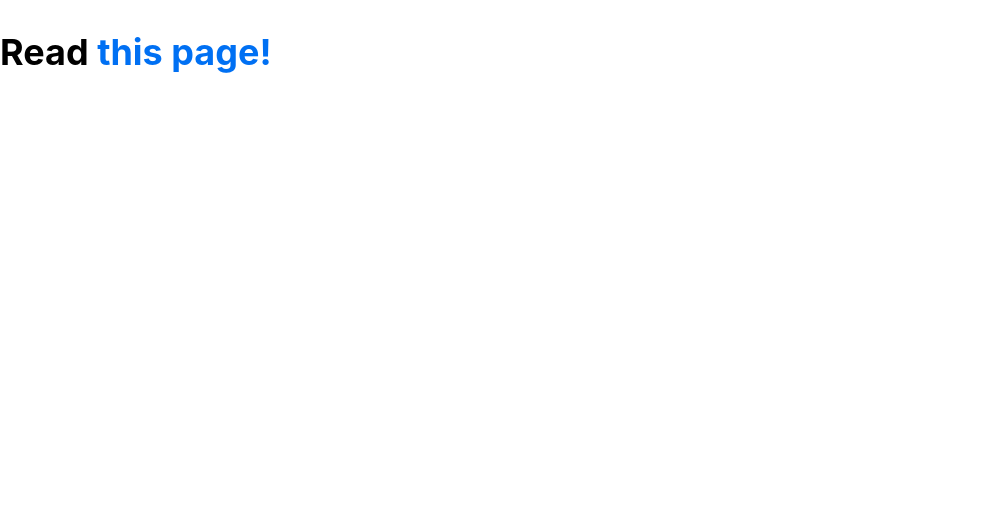
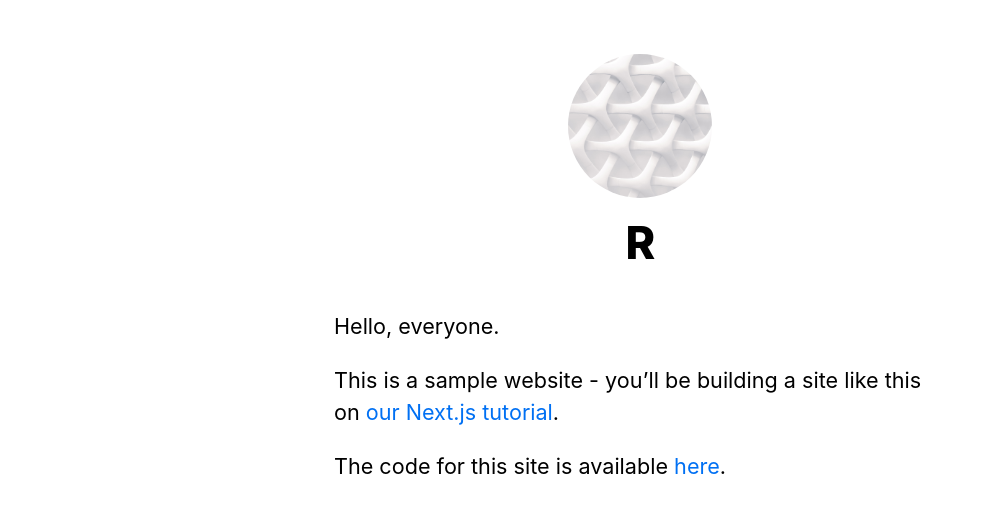
Before and after one commit to ru-461/next-tutorial-with-docker, a Next.js app: page / in a window 1280 px wide. Shown: the top 512 px of the page, without its empty margins (0-981 px from the left). Built offline with nearby package versions, Linux system fonts and the light colour scheme.

Commit message:
update: Complete Assets, Metadata, and CSS - Polishing Layout

```diff
--- a/components/layout.js
+++ b/components/layout.js
@@ -1,7 +1,75 @@
+import Head from "next/head";
+import Image from "next/image";
 import styles from "./layout.module.css";
+import utilStyles from "../styles/utils.module.css";
+import Link from "next/link";
 
-const Layout = ({ children }) => {
-  return <div className={styles.container}>{children}</div>;
+const name = "R";
+export const siteTitle = "Next Tutorial with Docker";
+
+const Layout = ({ children, home }) => {
+  return (
+    <div className={styles.container}>
+      <Head>
+        <link rel="icon" href="/favicon.ico" />
+        <meta
+          name="description"
+          content="Learn how to build a personal website using Next.js x Docker Compose."
+        />
+        <meta
+          property="og:image"
+          content={`https://og-image.vercel.app/${encodeURI(
+            siteTitle
+          )}.png?theme=light&md=0&fontSize=75px&images=https%3A%2F%2Fassets.vercel.com%2Fimage%2Fupload%2Ffront%2Fassets%2Fdesign%2Fnextjs-black-logo.svg`}
+        />
+        <meta name="og:title" content={siteTitle} />
+        <meta name="twitter:card" content="summary_large_image" />
+      </Head>
+      <header className={styles.header}>
+        {home ? (
+          <>
+            <Image
+              priority
+              src="/images/profile.jpg"
+              className={utilStyles.borderCircle}
+              height={144}
+              width={144}
+              alt={name}
+            />
+            <h1 className={utilStyles.heading2Xl}>{name}</h1>
+          </>
+        ) : (
+          <>
+            <Link href="/">
+              <a>
+                <Image
+                  priority
+                  src="/images/profile.jpg"
+                  className={utilStyles.borderCircle}
+                  height={108}
+                  width={108}
+                  alt={name}
+                />
+              </a>
+            </Link>
+            <h2 className={utilStyles.headingLg}>
+              <Link href="/">
+                <a className={utilStyles.colorInherit}>{name}</a>
+              </Link>
+            </h2>
+          </>
+        )}
+      </header>
+      <main>{children}</main>
+      {!home && (
+        <div className={styles.backToHome}>
+          <Link href="/">
+            <a>← Back to home</a>
+          </Link>
+        </div>
+      )}
+    </div>
+  );
 };
 
 export default Layout;
--- a/components/layout.module.css
+++ b/components/layout.module.css
@@ -3,3 +3,13 @@
   padding: 0 1rem;
   margin: 3rem auto 6rem;
 }
+
+.header {
+  display: flex;
+  flex-direction: column;
+  align-items: center;
+}
+
+.backToHome {
+  margin: 3rem 0 0;
+}
--- a/pages/_app.js
+++ b/pages/_app.js
@@ -1,4 +1,3 @@
-// `pages/_app.js`
 import "../styles/global.css";
 
 const App = ({ Component, pagePrpos }) => {
--- a/pages/index.js
+++ b/pages/index.js
@@ -1,18 +1,29 @@
-import Link from "next/link";
 import Head from "next/head";
+import Layout, { siteTitle } from "../components/layout";
+import utilStyles from "../styles/utils.module.css";
 
-const HomePage = () => {
+const Home = () => {
   return (
-    <>
+    <Layout home>
       <Head>
-        <title>Create Next App</title>
-        <link rel="icon" href="/favicon.ico" />
+        <title>{siteTitle}</title>
       </Head>
-      <h1 className="title">
-        Read <Link href="/posts/first-post">this page!</Link>
-      </h1>
-    </>
+      <section className={utilStyles.headingMd}>
+        <p>Hello, everyone.</p>
+        <p>
+          This is a sample website - you’ll be building a site like this on{" "}
+          <a href="https://nextjs.org/learn">our Next.js tutorial</a>.
+        </p>
+        <p>
+          The code for this site is available{" "}
+          <a href="https://github.com/ryu-461/next-tutorial-with-docker">
+            here
+          </a>
+          .
+        </p>
+      </section>
+    </Layout>
   );
 };
 
-export default HomePage;
+export default Home;
--- /dev/null
+++ b/styles/utils.module.css
@@ -0,0 +1,52 @@
+.heading2Xl {
+  font-size: 2.5rem;
+  line-height: 1.2;
+  font-weight: 800;
+  letter-spacing: -0.05rem;
+  margin: 1rem 0;
+}
+
+.headingXl {
+  font-size: 2rem;
+  line-height: 1.3;
+  font-weight: 800;
+  letter-spacing: -0.05rem;
+  margin: 1rem 0;
+}
+
+.headingLg {
+  font-size: 1.5rem;
+  line-height: 1.4;
+  margin: 1rem 0;
+}
+
+.headingMd {
+  font-size: 1.2rem;
+  line-height: 1.5;
+}
+
+.borderCircle {
+  border-radius: 9999px;
+}
+
+.colorInherit {
+  color: inherit;
+}
+
+.padding1px {
+  padding-top: 1px;
+}
+
+.list {
+  list-style: none;
+  padding: 0;
+  margin: 0;
+}
+
+.listItem {
+  margin: 0 0 1.25rem;
+}
+
+.lightText {
+  color: #666;
+}
```
